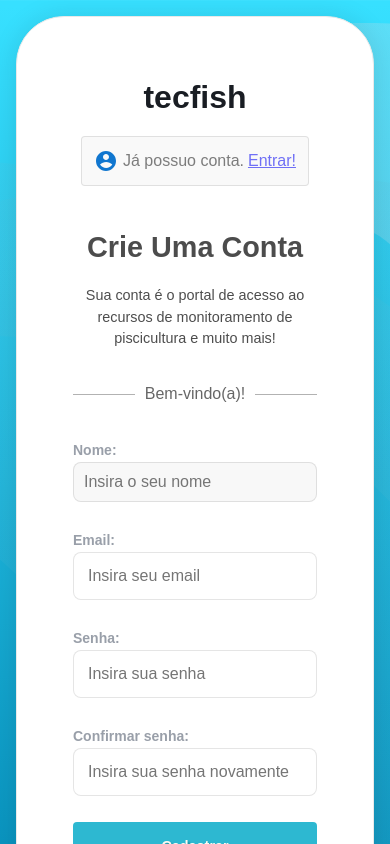
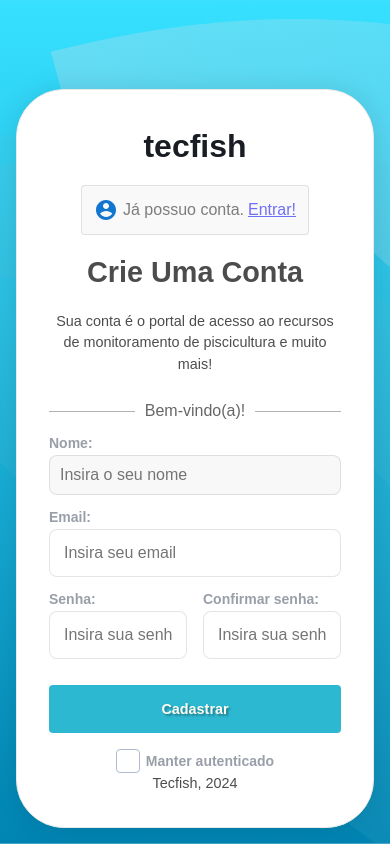
Before and after one commit to MateRossi/techfish, a React (Vite) app in the folder front/: page /register in a window 390 px wide. Shown: the top 844 px of the page. Built offline with nearby package versions, Linux system fonts and the light colour scheme.

Commit message:
Ajustes para deixar páginas de login e logon mais responsivas

```diff
--- a/front/src/index.css
+++ b/front/src/index.css
@@ -10,6 +10,13 @@
 
 .footer {
   margin-top: auto;
+  margin-bottom: 0;
+}
+
+.line {
+  display: flex;
+  flex-direction: row;
+  gap: 1rem;
 }
 
 .table-actions {
@@ -242,8 +249,8 @@ input {
   align-items: center;
   justify-content: center;
   width: 100%;
-  margin-top: 1rem;
-  margin-bottom: 2rem;
+  margin-top: 0.5rem;
+  margin-bottom: 0.5rem;
 }
 
 .Subtitle {
--- a/front/src/pages/LoginPage.css
+++ b/front/src/pages/LoginPage.css
@@ -8,8 +8,23 @@
     box-shadow: 0 0 1.625rem rgba(0, 0, 0, 0.1);
     position: relative;
     width: 100%;
-    height: 100%;
-    padding: 3.5rem;
+    height: 100vh;
+    padding: 2rem;
+    background-color: white;
+}
+
+.LogonContainer {
+    font-family: Arial, Helvetica, sans-serif;
+    display: flex;
+    flex-direction: column;
+    align-items: center;
+    max-width: 850px;
+    border: 1px solid rgb(233, 233, 233);
+    box-shadow: 0 0 1.625rem rgba(0, 0, 0, 0.1);
+    position: relative;
+    width: 100%;
+    height: 100vh;
+    padding: 2rem;
     background-color: white;
 }
 
@@ -22,11 +37,16 @@
     background-position: bottom;
 }
 
-.LoginContainer .InputContainer {
-    margin-bottom: 16px;
+.LoginContainer button[type="submit"] {
+    width: 100%;
+    display: flex;
+    align-items: center;
+    justify-content: center;
+    font-size: 0.9rem;
+    margin-top: 16px;
 }
 
-.LoginContainer button[type="submit"] {
+.LogonContainer button[type="submit"] {
     width: 100%;
     display: flex;
     align-items: center;
@@ -85,11 +105,20 @@ p {
 
 .LoginContainer h1 {
     margin-top: 0;
-    padding-top: 40px;
+    padding-top: 1rem;
+}
+
+.LogonContainer h1 {
+    margin-top: 0;
+    padding-top: 1rem;
 }
 
 button[type="submit"] {
     width: calc(100% - 10%);
+}
+
+.footer>p {
+    margin-bottom: 0;
 }
 
 @media (max-width: 1300px) {
@@ -104,6 +133,18 @@ button[type="submit"] {
     .LoginContainer {
         border-radius: 3rem;
     }
+
+    .LoginContainer h1 {
+        padding-top: 1rem;
+    }
+
+    .LogonContainer {
+        border-radius: 3rem;
+    }
+
+    .LogonContainer h1 {
+        padding-top: 1rem;
+    }
 }
 
 @media (max-width: 600px) {
@@ -112,4 +153,12 @@ button[type="submit"] {
         gap: 15px;
         justify-content: space-between;
     }
+
+    .LoginContainer {
+        height: fit-content;
+    }
+
+    .LogonContainer {
+        height: fit-content;
+    }
 }
--- a/front/src/pages/LogonPage.jsx
+++ b/front/src/pages/LogonPage.jsx
@@ -80,7 +80,7 @@ function LogonPage() {
 
     return (
         <main className="Content">
-            <section className="LoginContainer">
+            <section className="LogonContainer">
                 <header className="LoginHeader">
                     <h2>tecfish</h2>
                     <Link to={'/auth'}>
@@ -125,6 +125,7 @@ function LogonPage() {
                         />
                     </div>
 
+                    <div className="line">
                         <div className="InputContainer">
                             <label htmlFor="senha">Senha: </label>
                             <input
@@ -150,6 +151,7 @@ function LogonPage() {
                                 autoComplete="off"
                             />
                         </div>
+                    </div>
 
                     <button type="submit">Cadastrar</button>
                 </form>
```
Lines whose indentation alone changed are shown as unchanged.
